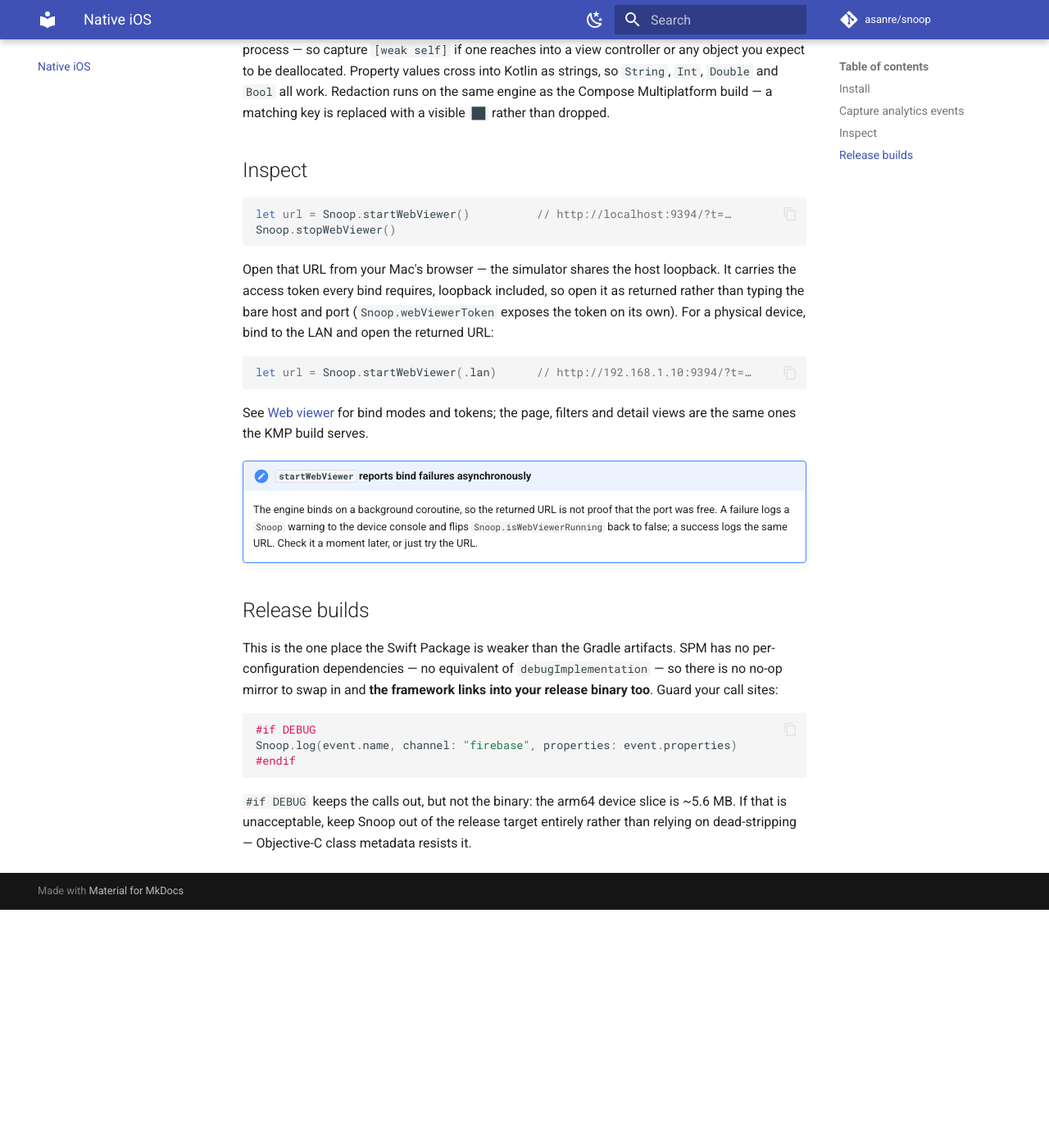
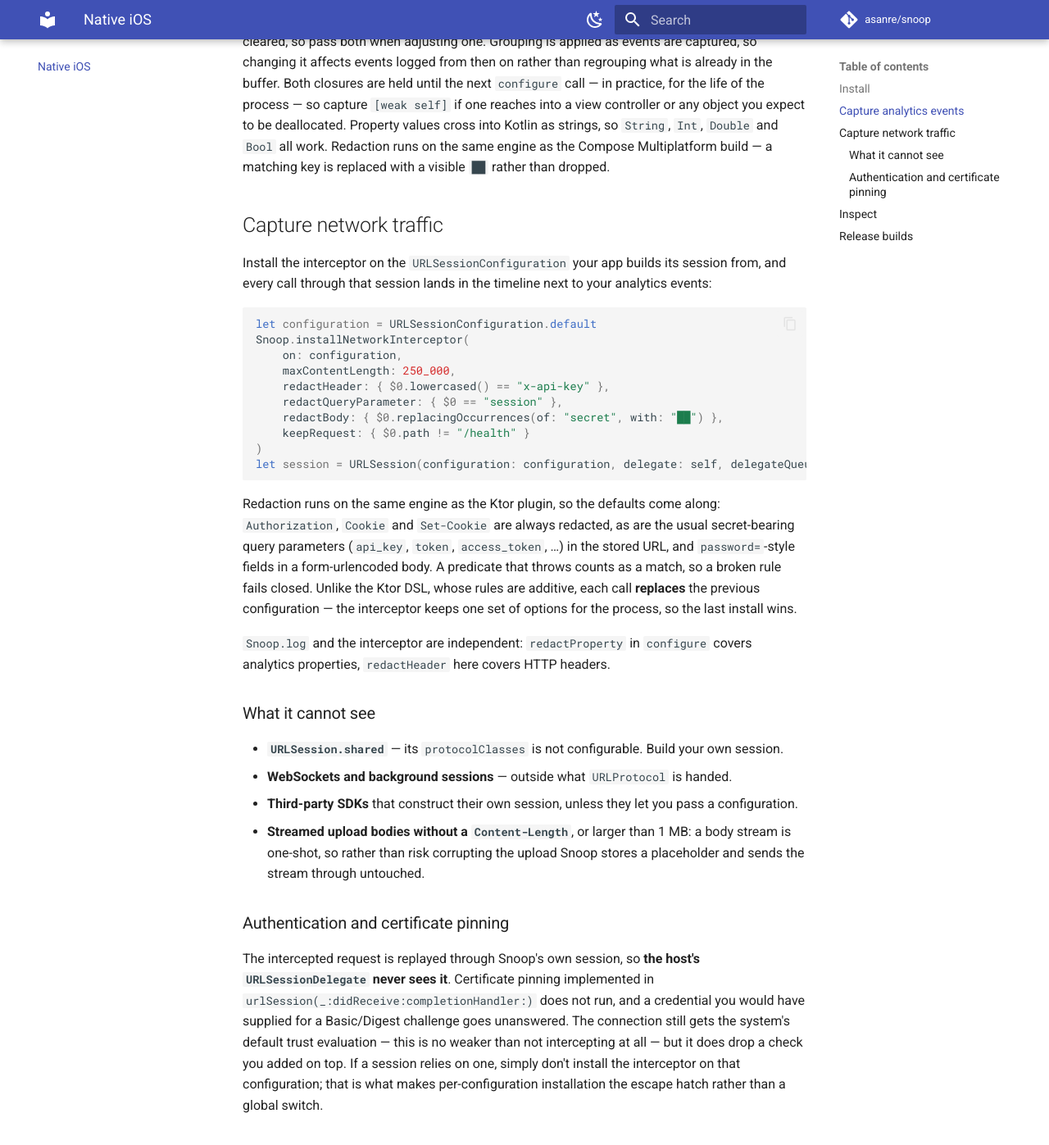
Before and after one commit to asanre/verivent, an MkDocs documentation site: the page built from docs/native-ios.md, in a window 1280 px wide and 1400 px high, scrolled down 1210 px. Shown: the top 1397 px of the window at 82% size. Built offline with MkDocs 1.6.1 and Material for MkDocs 9.7.7, drawn with Linux system fonts in a browser that asks for light colours; comment, search, counter and statistics services are not loaded; before the commit the page ends 2320 px from its top, so only the background shows below that; some of the changed text lies outside the part shown.

Commit message:
docs: document the experimental URLSession capture

````diff
--- a/docs/native-ios.md
+++ b/docs/native-ios.md
@@ -3,12 +3,15 @@
 Snoop's inspector is a Compose Multiplatform surface, so a host with a shared KMP module gets
 everything described in [Integration](integration.md). An app written entirely in Swift has no Ktor
 client to hook and no Compose tree to embed — for those, Snoop ships a separate Swift Package with a
-deliberately narrower scope.
+deliberately narrower scope: the analytics sink, the web viewer, and network capture through
+`URLSession` rather than Ktor.
 
-!!! warning "What this package does *not* do"
-    **There is no network capture.** Snoop intercepts a Ktor `HttpClient`; a native app uses
-    `URLSession`, which the package never touches. What you get is the analytics timeline and the
-    web viewer.
+!!! warning "Network capture here is experimental, and partial by nature"
+    `URLProtocol` only sees the sessions you install it on. It cannot see `URLSession.shared`,
+    WebSockets, background sessions, or the sessions a third-party SDK builds for itself. And
+    because the request is replayed through Snoop's own session, **your `URLSessionDelegate` is not
+    consulted for intercepted requests** — see [Capture network traffic](#capture-network-traffic).
+    The API is a preview and may change in a minor release.
 
 ## Install
 
@@ -52,6 +55,53 @@
 Redaction runs on the same engine as the Compose Multiplatform build — a matching key is replaced
 with a visible `██` rather than dropped.
 
+## Capture network traffic
+
+Install the interceptor on the `URLSessionConfiguration` your app builds its session from, and every
+call through that session lands in the timeline next to your analytics events:
+
+```swift
+let configuration = URLSessionConfiguration.default
+Snoop.installNetworkInterceptor(
+    on: configuration,
+    maxContentLength: 250_000,
+    redactHeader: { $0.lowercased() == "x-api-key" },
+    redactQueryParameter: { $0 == "session" },
+    redactBody: { $0.replacingOccurrences(of: "secret", with: "██") },
+    keepRequest: { $0.path != "/health" }
+)
+let session = URLSession(configuration: configuration, delegate: self, delegateQueue: .main)
+```
+
+Redaction runs on the same engine as the Ktor plugin, so the defaults come along: `Authorization`,
+`Cookie` and `Set-Cookie` are always redacted, as are the usual secret-bearing query parameters
+(`api_key`, `token`, `access_token`, …) in the stored URL, and `password=`-style fields in a
+form-urlencoded body. A predicate that throws counts as a match, so a broken rule fails closed.
+Unlike the Ktor DSL, whose rules are additive, each call **replaces** the previous configuration —
+the interceptor keeps one set of options for the process, so the last install wins.
+
+`Snoop.log` and the interceptor are independent: `redactProperty` in `configure` covers analytics
+properties, `redactHeader` here covers HTTP headers.
+
+### What it cannot see
+
+- **`URLSession.shared`** — its `protocolClasses` is not configurable. Build your own session.
+- **WebSockets and background sessions** — outside what `URLProtocol` is handed.
+- **Third-party SDKs** that construct their own session, unless they let you pass a configuration.
+- **Streamed upload bodies without a `Content-Length`**, or larger than 1 MB: a body stream is
+  one-shot, so rather than risk corrupting the upload Snoop stores a placeholder and sends the
+  stream through untouched.
+
+### Authentication and certificate pinning
+
+The intercepted request is replayed through Snoop's own session, so **the host's
+`URLSessionDelegate` never sees it**. Certificate pinning implemented in
+`urlSession(_:didReceive:completionHandler:)` does not run, and a credential you would have supplied
+for a Basic/Digest challenge goes unanswered. The connection still gets the system's default trust
+evaluation — this is no weaker than not intercepting at all — but it does drop a check you added on
+top. If a session relies on one, simply don't install the interceptor on that configuration; that is
+what makes per-configuration installation the escape hatch rather than a global switch.
+
 ## Inspect
 
 ```swift
@@ -88,6 +138,6 @@
 #endif
 ```
 
-`#if DEBUG` keeps the calls out, but not the binary: the arm64 device slice is ~5.6 MB. If that is
+`#if DEBUG` keeps the calls out, but not the binary: the arm64 device slice is ~5.7 MB. If that is
 unacceptable, keep Snoop out of the release target entirely rather than relying on dead-stripping —
 Objective-C class metadata resists it.
````
Also changed, not shown: README.md (+5 -4 lines), docs/filters-redaction-annotations.md (+26 -0 lines).
